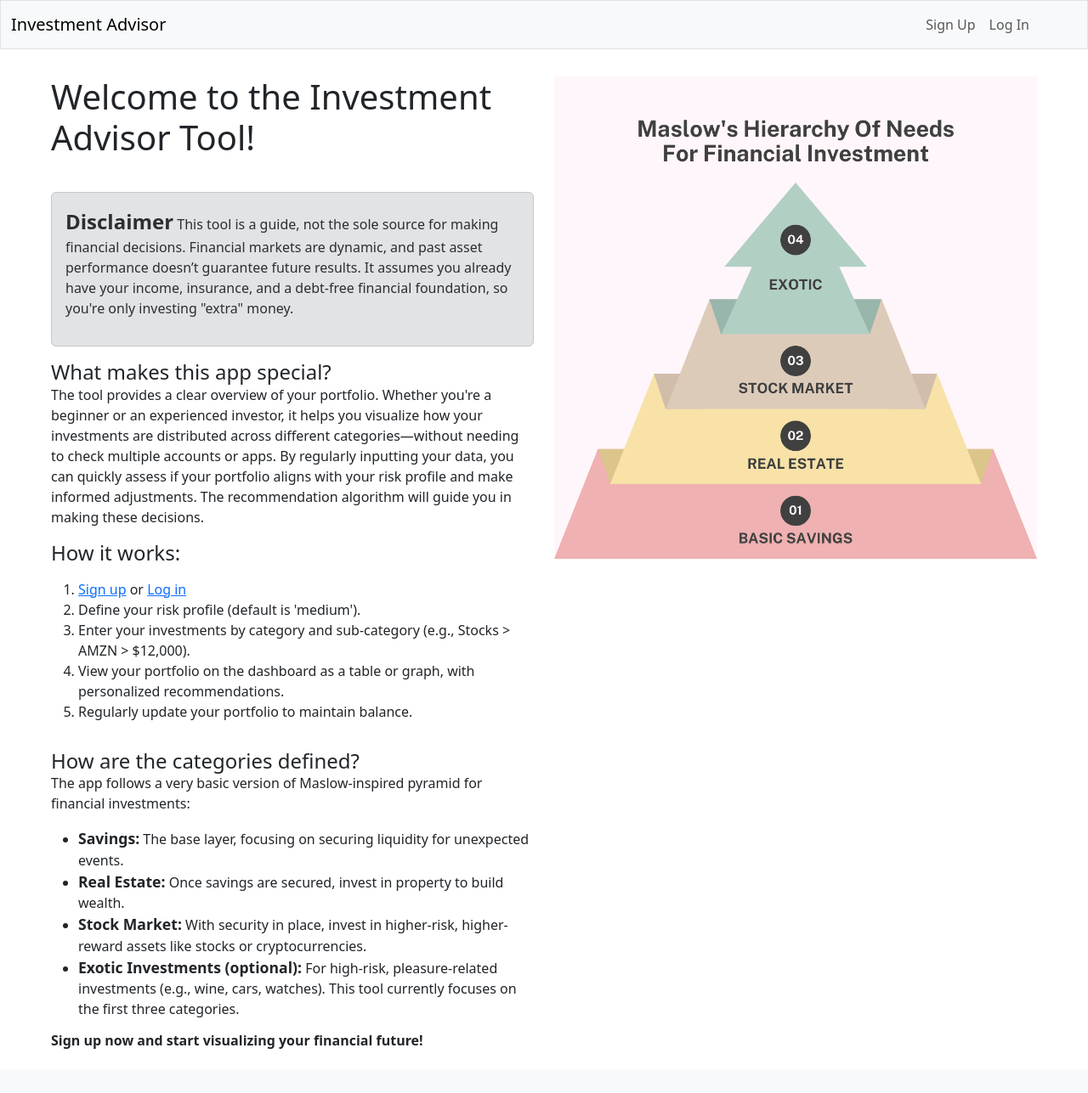
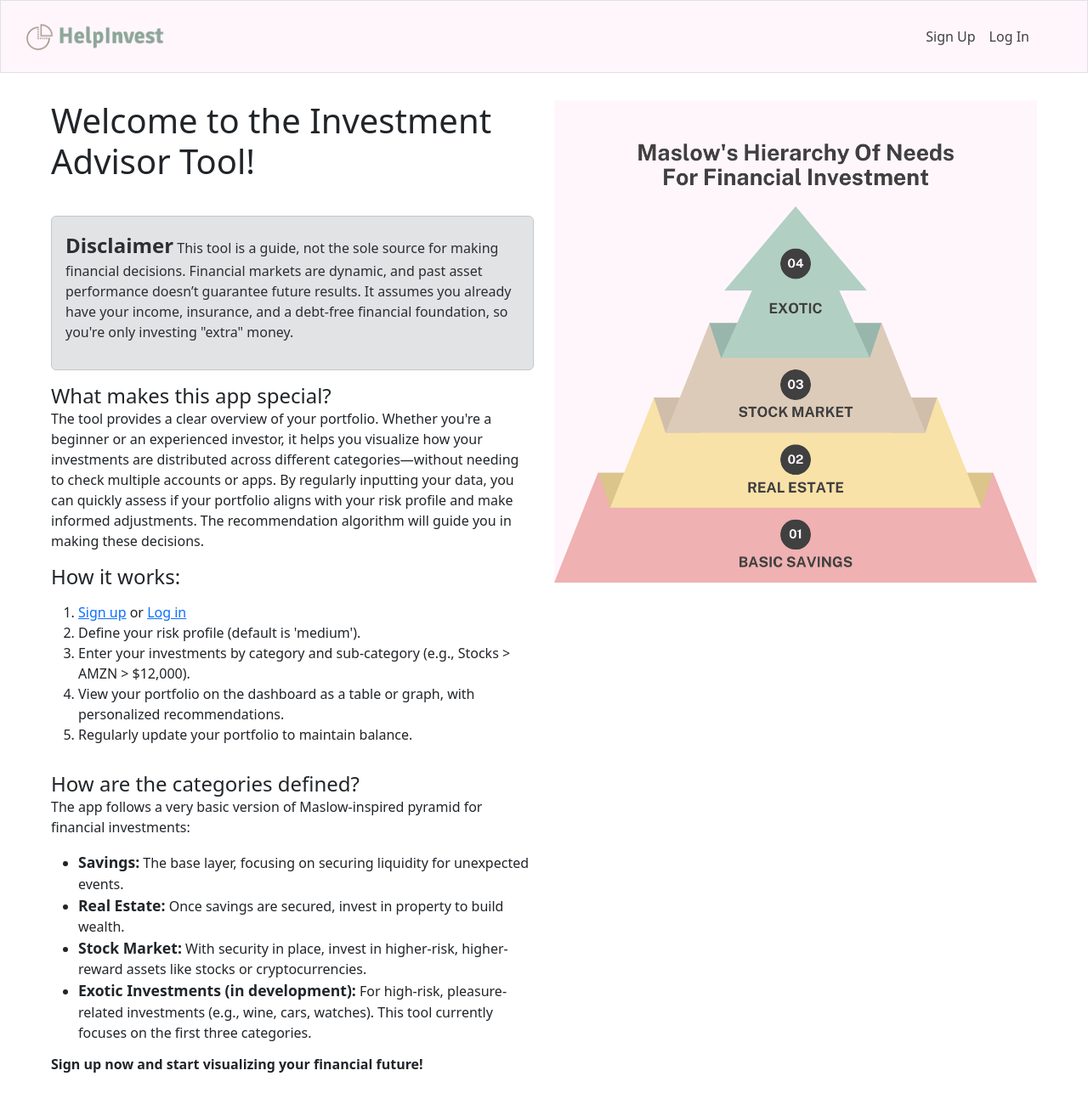
Before and after one commit to luneroka/help-invest, a Python web app: template templates/index.html in a window 1280 px wide. Shown: the whole page at 85% size. Before the commit the page ends 1235 px from the top, so only its background shows below. Run offline with Jinja, Linux system fonts and the light colour scheme; the template is opened without the code that fills it, so the values that code supplies are empty.

Commit message:
Clean code typo and added logo

```diff
--- a/static/styles.css
+++ b/static/styles.css
@@ -1,3 +1,13 @@
+/* Header */
+nav {
+  background-color: #fff6fb;
+}
+
+.nav-link {
+  color: #404040;
+  font-weight: 500;
+}
+
 /* Index */
 #signup a,
 #login a {
--- a/templates/index.html
+++ b/templates/index.html
@@ -31,7 +31,7 @@ main %}
         <li><span class="index-categories">Savings:</span> The base layer, focusing on securing liquidity for unexpected events.</li>
         <li><span class="index-categories">Real Estate:</span> Once savings are secured, invest in property to build wealth.</li>
         <li><span class="index-categories">Stock Market:</span> With security in place, invest in higher-risk, higher-reward assets like stocks or cryptocurrencies.</li>
-        <li><span class="index-categories">Exotic Investments (optional):</span> For high-risk, pleasure-related investments (e.g., wine, cars, watches). This tool currently focuses on the first three categories.</li>
+        <li><span class="index-categories">Exotic Investments (in development):</span> For high-risk, pleasure-related investments (e.g., wine, cars, watches). This tool currently focuses on the first three categories.</li>
       </ul>
       <h3>Sign up now and start visualizing your financial future!</h3>
     </div>
--- a/templates/layout.html
+++ b/templates/layout.html
@@ -25,13 +25,15 @@
 
     <link href="/static/styles.css" rel="stylesheet" />
 
-    <title>Investment Advisor {% block title %}{% endblock %}</title>
+    <title>HelpInvest {% block title %}{% endblock %}</title>
   </head>
 
   <body>
-    <nav class="bg-light border navbar navbar-expand-md navbar-light">
+    <nav class="border navbar navbar-expand-md navbar-light">
       <div class="container-fluid">
-        <a class="navbar-brand" href="/">Investment Advisor</a>
+        <a class="navbar-brand" href="/"
+          ><img src="/static/logo.png" alt="Logo" width="196px" height="auto"
+        /></a>
         <button
           aria-controls="navbar"
           aria-expanded="false"
@@ -45,9 +47,9 @@
         </button>
         <div class="collapse navbar-collapse" id="navbar">
           {% if session["user_id"] %}
-          <ul class="navbar-nav me-auto">
+          <ul class="navbar-nav me-auto nav-underline">
             <li class="nav-item">
-              <a class="nav-link" href="/dashboard">Dashboard</a>
+              <a class="nav-link active" href="/dashboard">Dashboard</a>
             </li>
             <li class="nav-item">
               <a class="nav-link" href="/add-entry">Add Entry</a>
@@ -68,7 +70,7 @@
               >
               <ul class="dropdown-menu">
                 <li>
-                  <a class="dropdown-item" href="/risk-profile">Risk-Profile</a>
+                  <a class="dropdown-item" href="/risk-profile">Risk Profile</a>
                 </li>
                 <li>
                   <a class="dropdown-item" href="/change-password"
```
Also changed, not shown: helpers.py (+8 -4 lines), main.py (+6 -7 lines), models.py (+0 -22 lines), static/logo.png (added).
